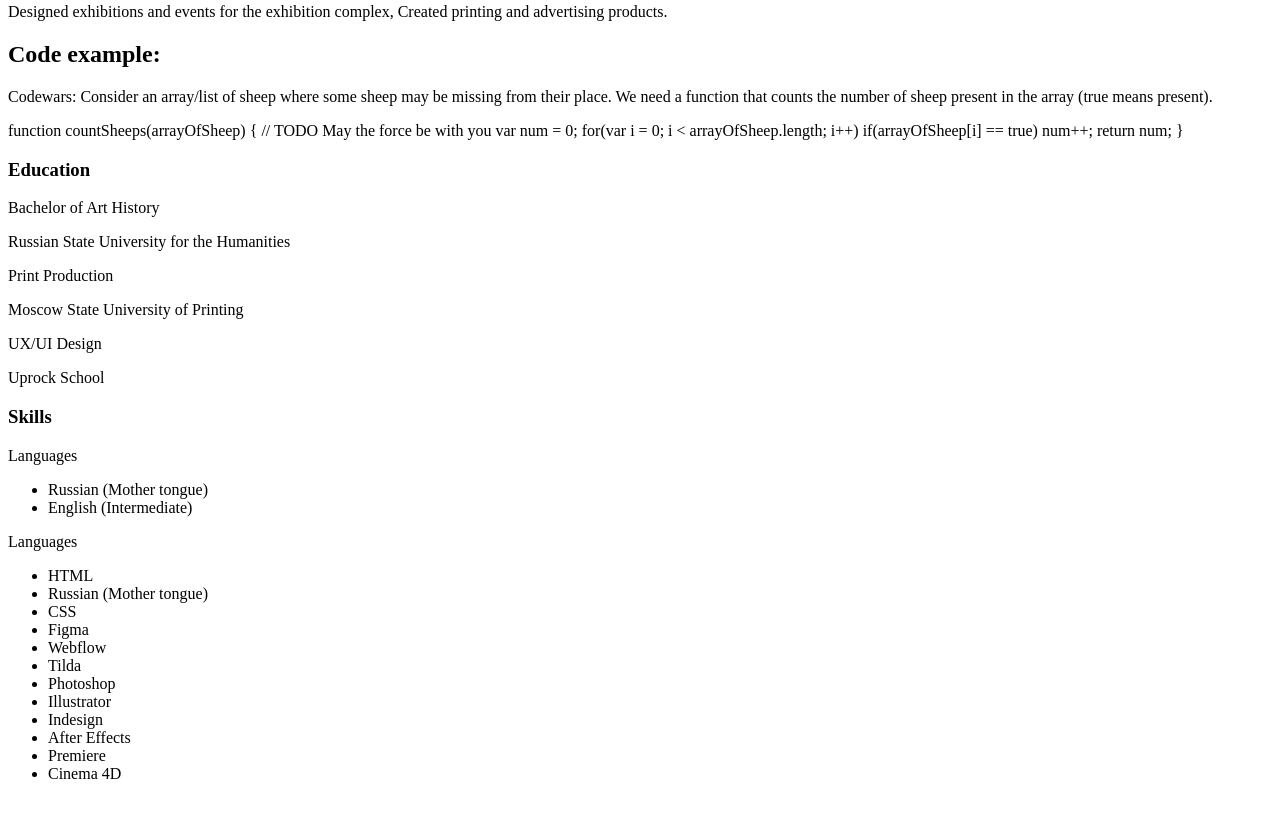
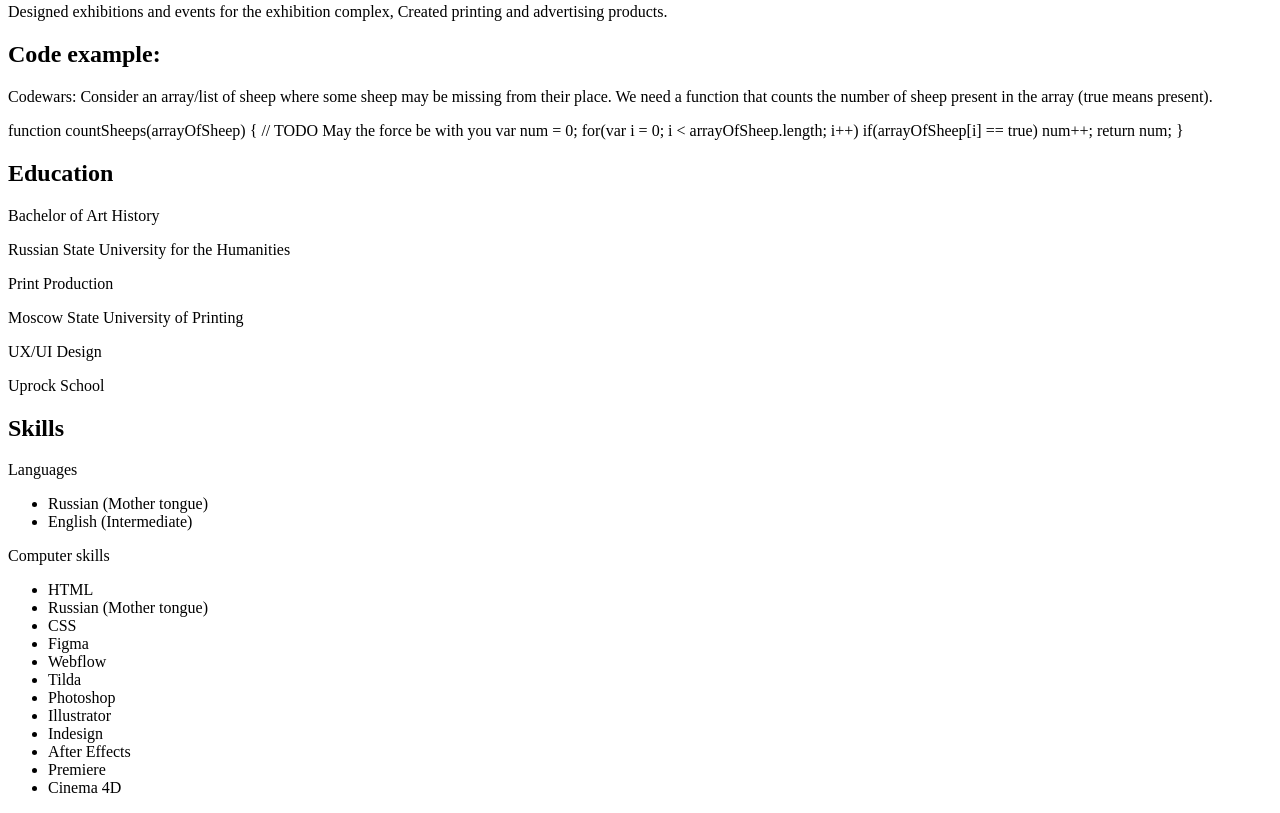
Before and after one commit to andrey-baranov/rsschool-cv_OLD, a plain HTML site: page index.html in a window 1280 px wide. Shown: the part 1533-2346 px from the top of the page. Drawn offline with Linux system fonts and the light colour scheme.

Commit message:
feat: add information

```diff
--- a/index.html
+++ b/index.html
@@ -59,7 +59,7 @@
   return num;
 }
 
-		<h3>Education</h3>
+		<h2>Education</h2>
 			<p>Bachelor of Art History</p>
 			<p>Russian State University for the Humanities</p>
 
@@ -70,14 +70,14 @@
 			<p>Uprock School</p>
 
 
-			<h3>Skills</h3>
+		<h2>Skills</h2>
 			<p>Languages</p>
 			<ul>
 				<li>Russian (Mother tongue)</li>
 				<li>English (Intermediate)</li>
 			</ul>
 
-			<p>Languages</p>
+			<p>Computer skills</p>
 			<ul>
 				<li>HTML</li>
 				<li>Russian (Mother tongue)</li>
```
